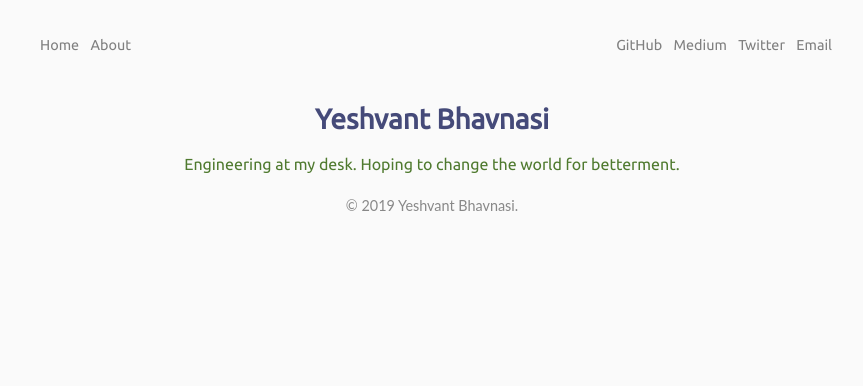
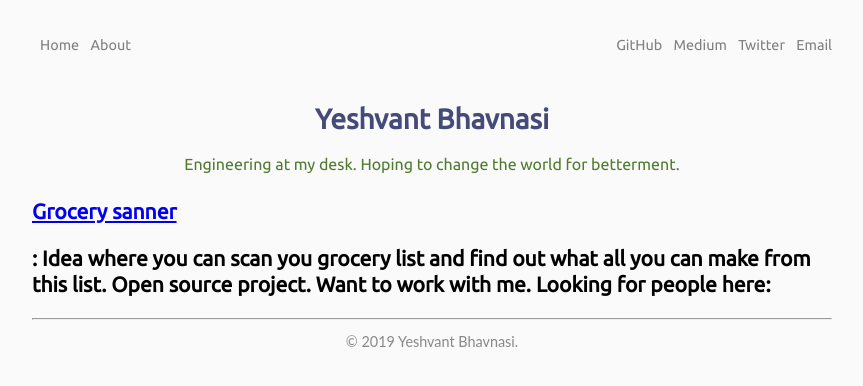
Before and after one commit to yeshvant-bhavnasi/yeshvant-bhavnasi.github.io, a Jekyll site: the page index.html, which Jekyll copies as it is, in a window 1280 px wide. Shown: the top 386 px of the page, without its empty margins (208-1071 px from the left). Built offline with Jekyll 4.4.1, drawn with Linux system fonts in a browser that asks for light colours; nearby versions of some CDN libraries; comment, search, counter and statistics services are not loaded.

Commit message:
Update index.html

```diff
--- a/index.html
+++ b/index.html
@@ -26,7 +26,14 @@
     </nav>
         <h1 class="title">Yeshvant Bhavnasi</h1>
         <p class="quote">Engineering at my desk. Hoping to change the world for betterment.</p>
+        <div class="blogs">
+           <div id="blog1" class="blog">
+               <a href="https://github.com/yeshvantbhavnasi/GroceryScanner"><h3>Grocery sanner<h3></a>: Idea where you can scan you grocery list and find out what all you can make from this list.
+               Open source project. Want to work with me. Looking for people here:
+            </div>
+            <hr/>
 
+        </div>
     <footer class="text-center mar-tb-6">
 © 2019 Yeshvant Bhavnasi.
 </footer>
```
